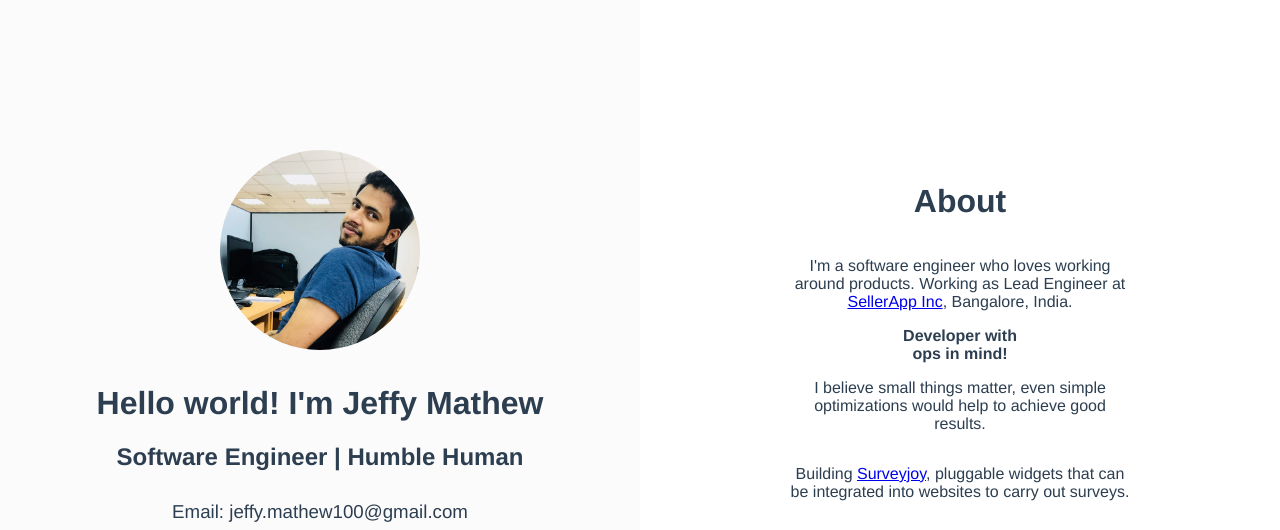
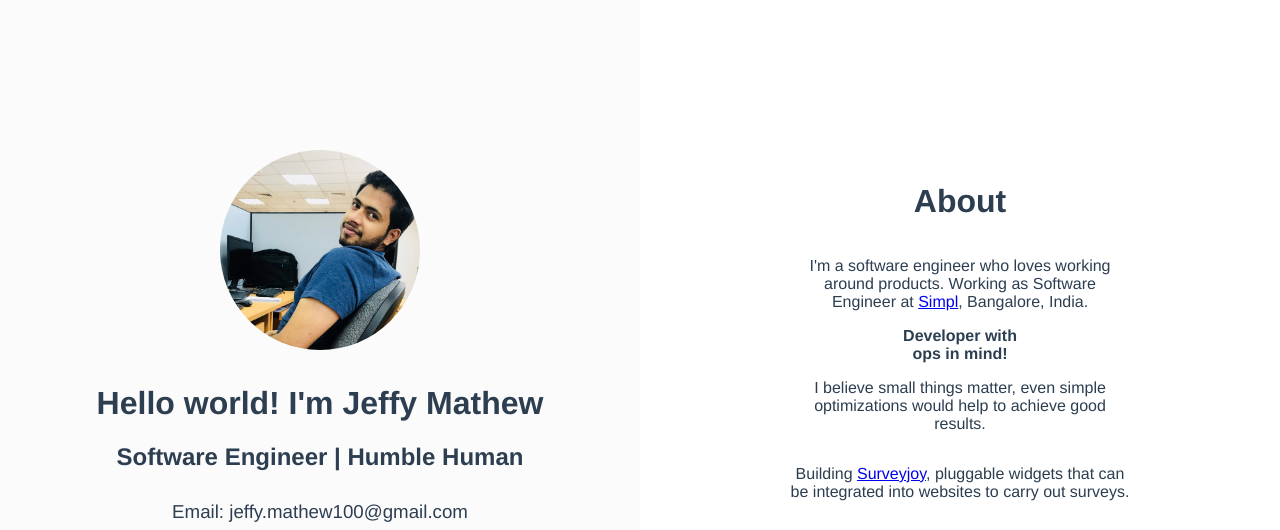
Before and after one commit to jeffy-mathew/jeffy-mathew.github.io, a plain HTML site: page index.html in a window 1280 px wide. Shown: the top 530 px of the page. Drawn offline with Linux system fonts and the light colour scheme.

Commit message:
Update index.html

```diff
--- a/index.html
+++ b/index.html
@@ -108,8 +108,8 @@
           <h1>About</h1>
           <p>
             I'm a software engineer who loves working around products. Working
-            as Lead Engineer at
-            <a target="_blank" href="https://sellerapp.com">SellerApp Inc</a>,
+            as Software Engineer at
+            <a target="_blank" href="https://getsimpl.com">Simpl</a>,
             Bangalore, India.
           </p>
           <h4 class="quote">Developer with ops in mind!</h4>
```
